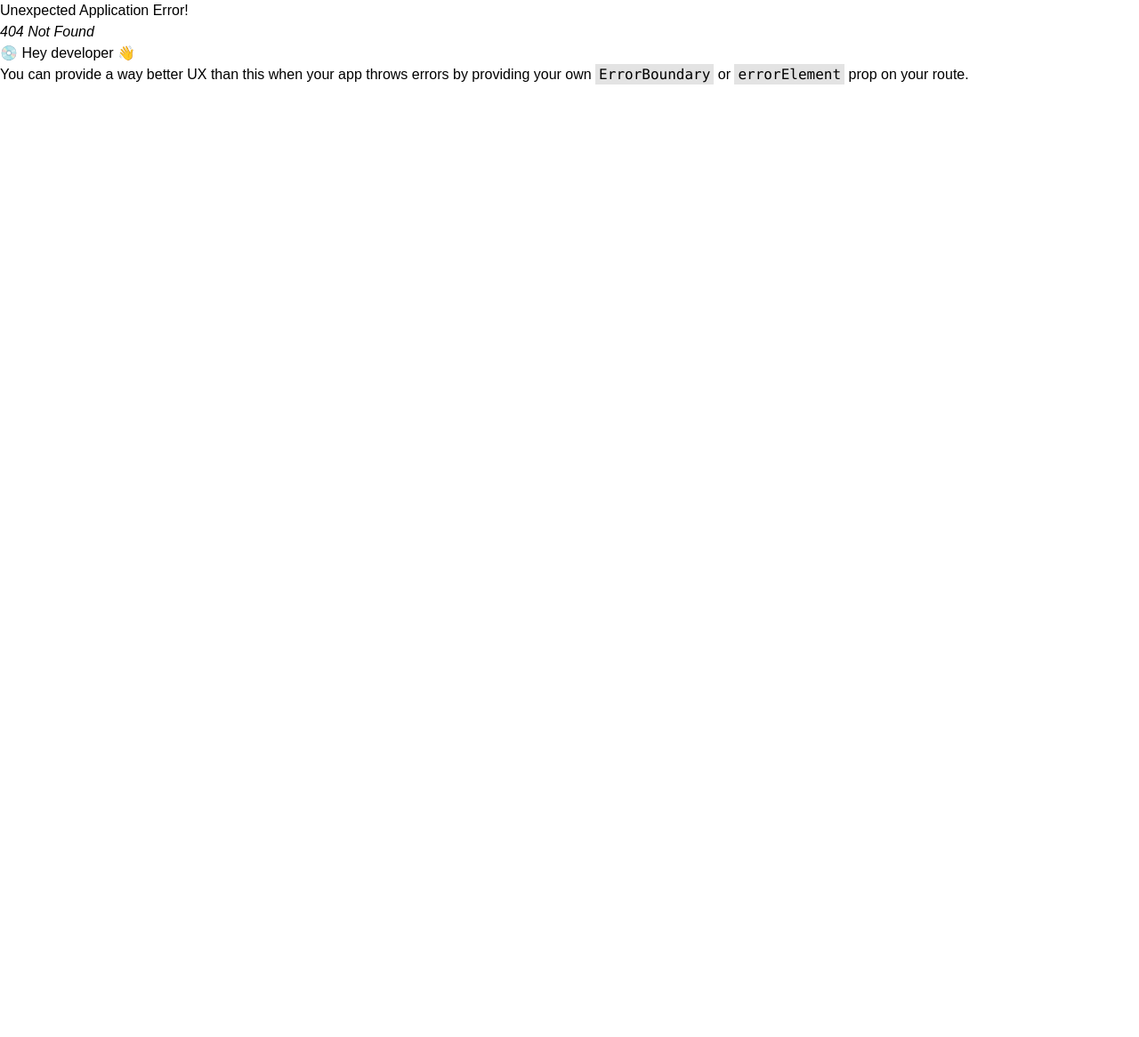
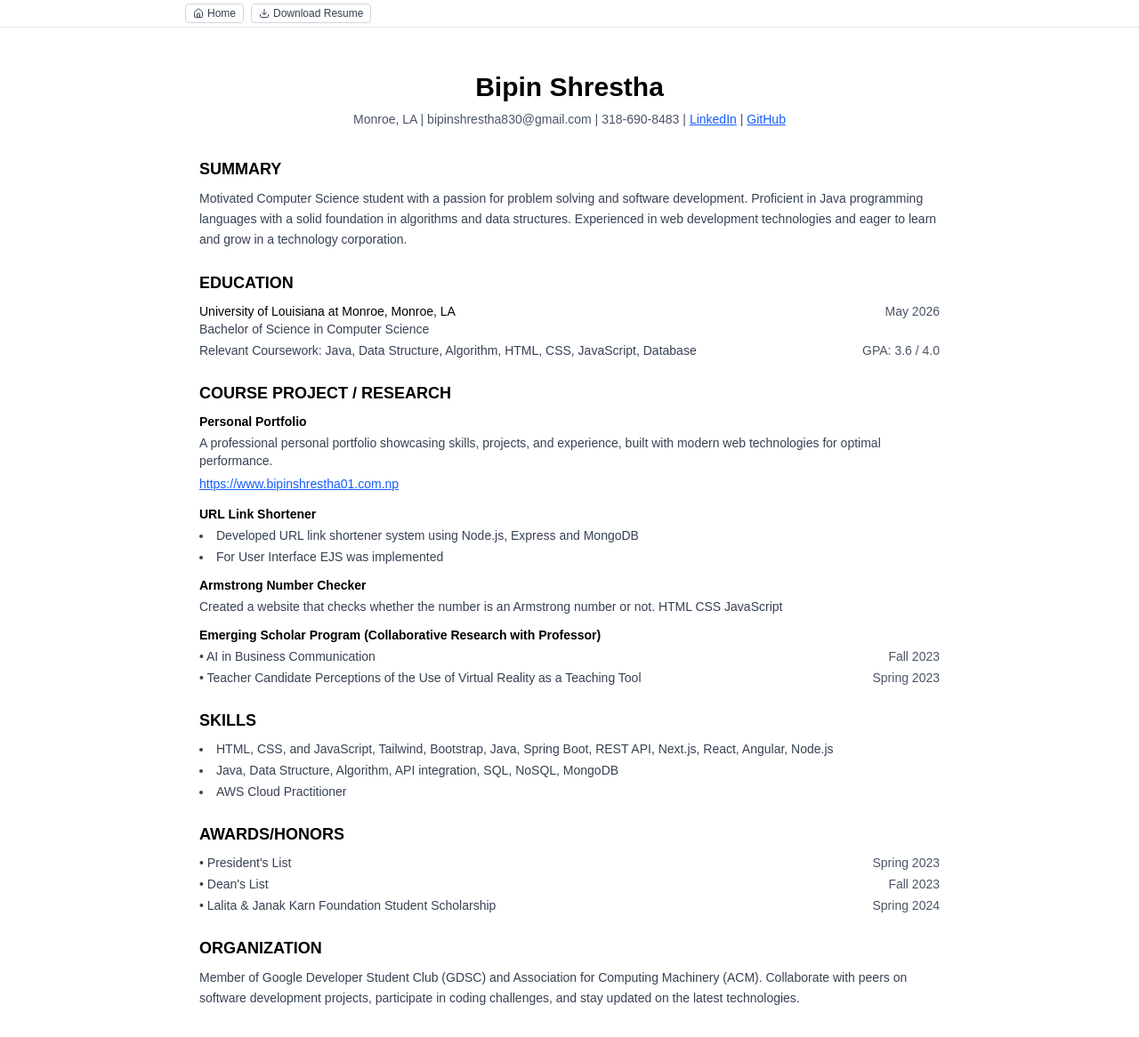
Before and after one commit to bipinstha07/portfolio, a React (Vite) app: page /resume in a window 1280 px wide. Before the commit this address had no page. Shown: the whole page at 89% size. Before the commit the page ends 800 px from the top, so only its background shows below. Built offline with nearby package versions, Linux system fonts and the light colour scheme.

Commit message:
Resume View

```diff
--- a/package.json
+++ b/package.json
@@ -16,6 +16,7 @@
     "@tailwindcss/vite": "^4.1.4",
     "antd": "^5.24.8",
     "framer-motion": "^12.9.2",
+    "lucide-react": "^0.534.0",
     "react": "^19.0.0",
     "react-dom": "^19.0.0",
     "react-icons": "^5.5.0",
--- a/src/component/content-first.tsx
+++ b/src/component/content-first.tsx
@@ -3,7 +3,7 @@ import { FaLongArrowAltRight } from "react-icons/fa";
 import { FaRobot } from "react-icons/fa";
 import { IoMdSend } from "react-icons/io";
 import { RxCrossCircled } from "react-icons/rx";
-import { FaDownload } from "react-icons/fa";
+import { FiEye } from "react-icons/fi";
 
 
 import person from '../assets/person.png'
@@ -375,10 +375,10 @@ function ContentFirst() {
                         className="text-end mt-4 mb md:mt-20"
                     >
 
-                        <a href="Resume only.pdf"  download className="mr-2 group">
+                        <a href="/resume" className="mr-2 group">
                             <Button className="!bg-transparent !border-green-500 !text-green-500 hover:!text-white hover:!shadow-[0_0_20px_rgba(34,197,94,0.5)] flex items-center gap-2 relative overflow-hidden">
                                 <span className="relative z-10">Resume</span>
-                                <FaDownload className="relative z-10 transition-transform duration-100" />
+                                <FiEye className="relative z-10 transition-transform duration-100" />
 
                                 {/* Slide animation background */}
                                 <div className="absolute inset-0 bg-gradient-to-r from-green-600 via-green-500 to-green-400 -translate-y-full group-hover:translate-y-0 transition-transform duration-200 ease-out"></div>
--- /dev/null
+++ b/src/resume/Resume.tsx
@@ -0,0 +1,154 @@
+import { Download, Home } from 'lucide-react'
+
+export default function Resume() {
+  return (
+    <div className="min-h-screen bg-white text-black">
+      {/* Navigation */}
+      <nav className="fixed top-0 w-full bg-white border-b border-gray-200 z-50">
+        <div className="max-w-4xl mx-auto px-4 py-1">
+          <div className="flex items-center justify-between">
+
+            <div className="flex items-center gap-2">
+              <a
+                href="/"
+                className="flex items-center gap-1 px-2 py-0.5 border border-gray-300 text-gray-700 hover:bg-gray-50 bg-transparent rounded text-xs"
+              >
+                <Home className="w-3 h-3" />
+                Home
+              </a>
+              <a href="Resume only.pdf" download>
+              <button className="flex items-center gap-1 px-2 py-0.5 border border-gray-300 text-gray-700 hover:bg-gray-50 bg-transparent rounded text-xs">
+                <Download className="w-3 h-3" />
+                Download Resume
+              </button>
+              </a>
+            </div>
+          </div>
+        </div>
+      </nav>
+
+      {/* Resume Content */}
+      <div className="max-w-4xl mx-auto px-8 pt-20 pb-8">
+        {/* Header */}
+        <div className="text-center mb-8">
+          <h1 className="text-3xl font-bold text-black mb-2">Bipin Shrestha</h1>
+          <div className="text-gray-600 text-sm">
+            Monroe, LA | bipinshrestha830@gmail.com | 318-690-8483 |
+            <a href="#" className="text-blue-600 underline ml-1">LinkedIn</a> |
+            <a href="#" className="text-blue-600 underline ml-1">GitHub</a>
+          </div>
+        </div>
+
+        {/* Summary */}
+        <div className="mb-6">
+          <h2 className="text-lg font-bold text-black mb-2">SUMMARY</h2>
+          <p className="text-sm text-gray-700 leading-relaxed">
+            Motivated Computer Science student with a passion for problem solving and software development.
+            Proficient in Java programming languages with a solid foundation in algorithms and data structures.
+            Experienced in web development technologies and eager to learn and grow in a technology corporation.
+          </p>
+        </div>
+
+        {/* Education */}
+        <div className="mb-6">
+          <h2 className="text-lg font-bold text-black mb-2">EDUCATION</h2>
+          <div className="flex justify-between items-start mb-1">
+            <div>
+              <p className="text-sm font-medium text-black">University of Louisiana at Monroe, Monroe, LA</p>
+              <p className="text-sm text-gray-700">Bachelor of Science in Computer Science</p>
+            </div>
+            <span className="text-sm text-gray-600">May 2026</span>
+          </div>
+          <div className="flex justify-between items-center">
+            <p className="text-sm text-gray-700">Relevant Coursework: Java, Data Structure, Algorithm, HTML, CSS, JavaScript, Database</p>
+            <span className="text-sm text-gray-600">GPA: 3.6 / 4.0</span>
+          </div>
+        </div>
+
+        {/* Course Projects / Research */}
+        <div className="mb-6">
+          <h2 className="text-lg font-bold text-black mb-2">COURSE PROJECT / RESEARCH</h2>
+
+          <div className="mb-3">
+            <h3 className="text-sm font-bold text-black mb-1">Personal Portfolio</h3>
+            <p className="text-sm text-gray-700 mb-1">
+              A professional personal portfolio showcasing skills, projects, and experience, built with modern web
+              technologies for optimal performance.
+            </p>
+            <a href="https://www.bipinshrestha01.com.np" className="text-blue-600 underline text-sm">
+              https://www.bipinshrestha01.com.np
+            </a>
+          </div>
+
+          <div className="mb-3">
+            <h3 className="text-sm font-bold text-black mb-1">URL Link Shortener</h3>
+            <ul className="text-sm text-gray-700 list-disc list-inside space-y-1">
+              <li>Developed URL link shortener system using Node.js, Express and MongoDB</li>
+              <li>For User Interface EJS was implemented</li>
+            </ul>
+          </div>
+
+          <div className="mb-3">
+            <h3 className="text-sm font-bold text-black mb-1">Armstrong Number Checker</h3>
+            <p className="text-sm text-gray-700">
+              Created a website that checks whether the number is an Armstrong number or not. HTML CSS JavaScript
+            </p>
+          </div>
+
+          <div>
+            <h3 className="text-sm font-bold text-black mb-1">Emerging Scholar Program (Collaborative Research with Professor)</h3>
+            <div className="space-y-1">
+              <div className="flex justify-between items-center">
+                <span className="text-sm text-gray-700">• AI in Business Communication</span>
+                <span className="text-sm text-gray-600">Fall 2023</span>
+              </div>
+              <div className="flex justify-between items-center">
+                <span className="text-sm text-gray-700">• Teacher Candidate Perceptions of the Use of Virtual Reality as a Teaching Tool</span>
+                <span className="text-sm text-gray-600">Spring 2023</span>
+              </div>
+            </div>
+          </div>
+        </div>
+
+        {/* Skills */}
+        <div className="mb-6">
+          <h2 className="text-lg font-bold text-black mb-2">SKILLS</h2>
+          <ul className="text-sm text-gray-700 list-disc list-inside space-y-1">
+            <li>HTML, CSS, and JavaScript, Tailwind, Bootstrap, Java, Spring Boot, REST API, Next.js, React, Angular, Node.js</li>
+            <li>Java, Data Structure, Algorithm, API integration, SQL, NoSQL, MongoDB</li>
+            <li>AWS Cloud Practitioner</li>
+          </ul>
+        </div>
+
+        {/* Awards/Honors */}
+        <div className="mb-6">
+          <h2 className="text-lg font-bold text-black mb-2">AWARDS/HONORS</h2>
+          <div className="space-y-1">
+            <div className="flex justify-between items-center">
+              <span className="text-sm text-gray-700">• President's List</span>
+              <span className="text-sm text-gray-600">Spring 2023</span>
+            </div>
+            <div className="flex justify-between items-center">
+              <span className="text-sm text-gray-700">• Dean's List</span>
+              <span className="text-sm text-gray-600">Fall 2023</span>
+            </div>
+            <div className="flex justify-between items-center">
+              <span className="text-sm text-gray-700">• Lalita & Janak Karn Foundation Student Scholarship</span>
+              <span className="text-sm text-gray-600">Spring 2024</span>
+            </div>
+          </div>
+        </div>
+
+        {/* Organization */}
+        <div>
+          <h2 className="text-lg font-bold text-black mb-2">ORGANIZATION</h2>
+          <p className="text-sm text-gray-700 leading-relaxed">
+            Member of Google Developer Student Club (GDSC) and Association for Computing Machinery (ACM).
+            Collaborate with peers on software development projects, participate in coding challenges, and stay
+            updated on the latest technologies.
+          </p>
+        </div>
+      </div>
+    </div>
+  )
+}
--- a/src/router/router-config.tsx
+++ b/src/router/router-config.tsx
@@ -1,11 +1,14 @@
 import { createBrowserRouter, RouterProvider } from "react-router";
 import App from "../App";
-
+import Resume from "../resume/resume";
 
 const routerObj  = createBrowserRouter(
     [
         {path:'/',
             element: <App/>
+        },
+        {path:'/resume',
+            element: <Resume/>
         }
 
     ]
```
Also changed, not shown: 1 other file (tests, documents, lock files or other folders).
